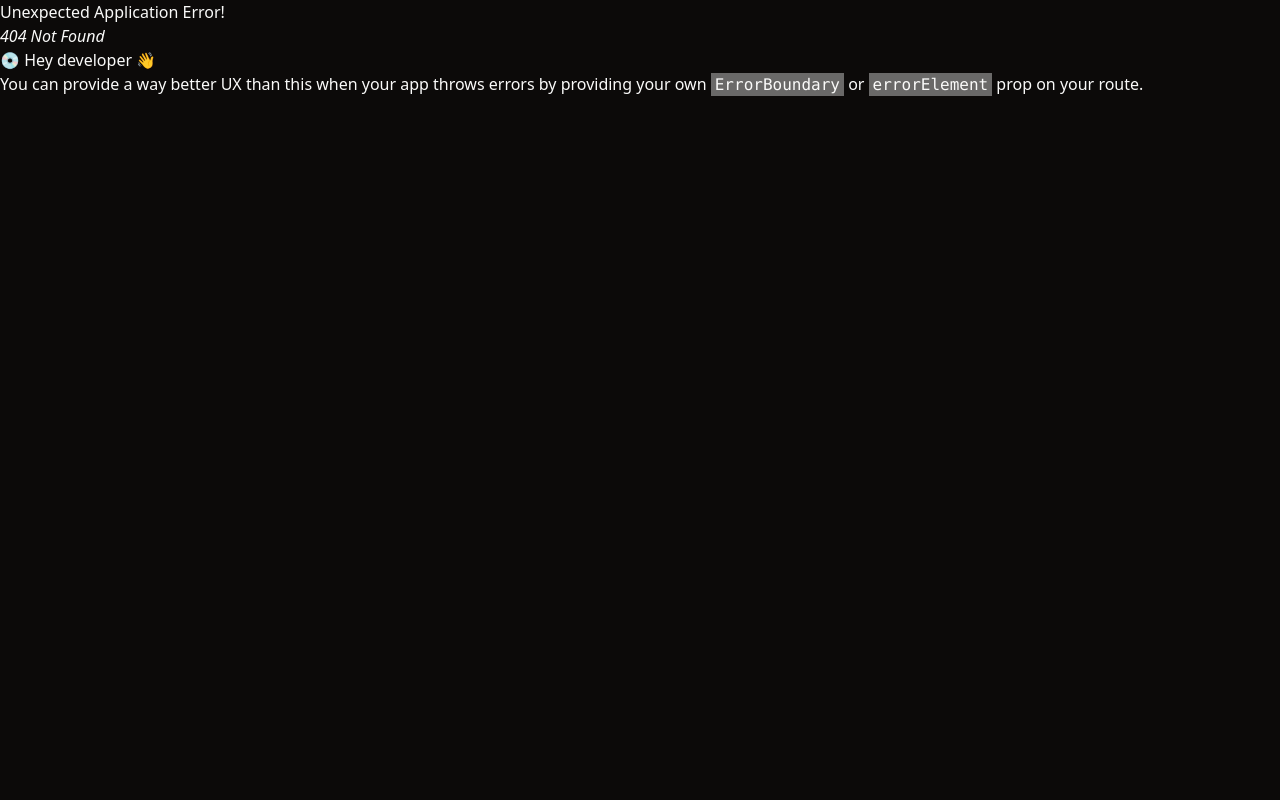
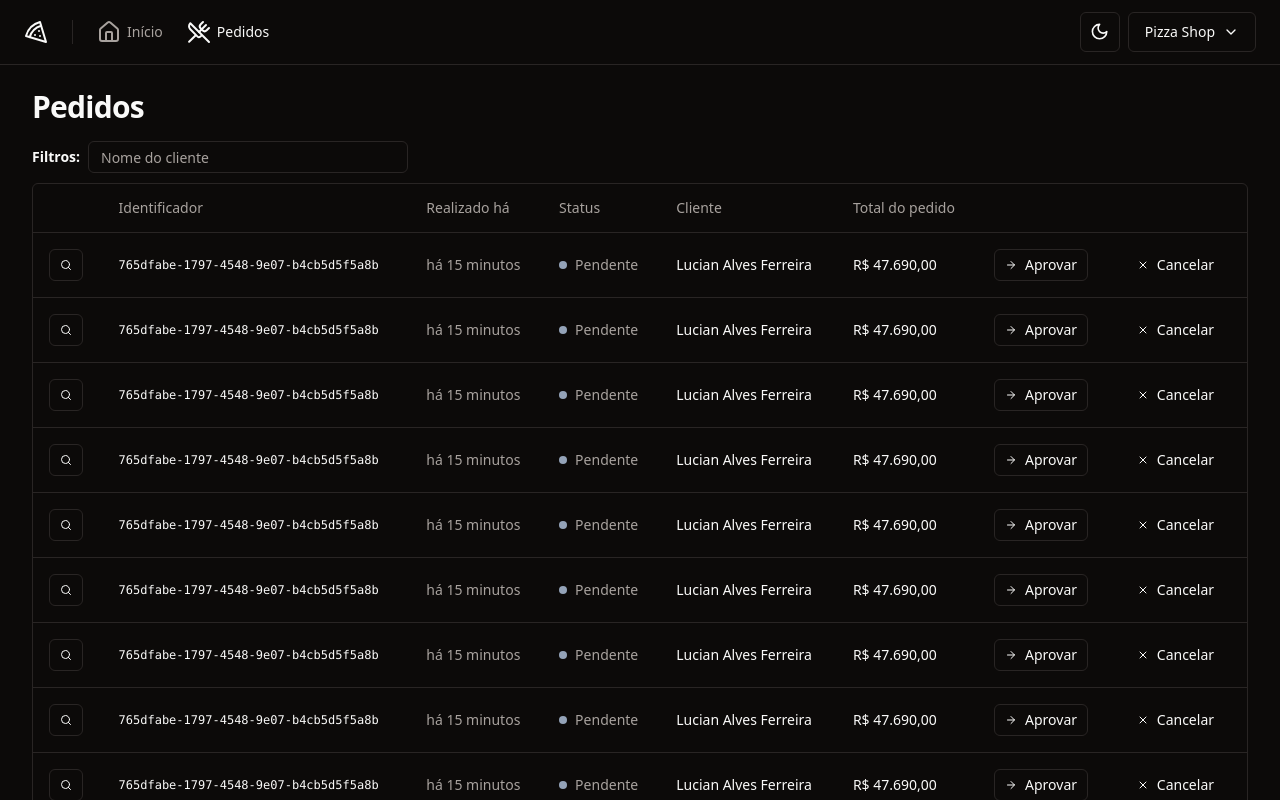
Before and after one commit to lucian-af/laf.pizza.shop, a React (Vite) app: page /orders in a window 1280 px wide. Before the commit this address had no page. Shown: the top 800 px of the page. Built offline with nearby package versions, Linux system fonts and the light colour scheme.

Commit message:
feat(orders): adiciona página para listar pedidos;

```diff
--- /dev/null
+++ b/src/pages/app/orders/orders.tsx
@@ -0,0 +1,112 @@
+import { Button } from '@components/ui/button'
+import { Input } from '@components/ui/input'
+import {
+  Table,
+  TableBody,
+  TableCell,
+  TableHead,
+  TableHeader,
+  TableRow,
+} from '@components/ui/table'
+import { ArrowRight, Search, X } from 'lucide-react'
+import { Helmet } from 'react-helmet-async'
+
+type TableHeaderConfig = {
+  headers: Array<{
+    description: string | null
+    width: string | null
+  }>
+}
+
+export function Orders() {
+  const tableHeaderConfig: TableHeaderConfig = {
+    headers: [
+      { description: null, width: '64' },
+      { description: 'Identificador', width: '140' },
+      { description: 'Realizado há', width: '180' },
+      { description: 'Status', width: '140' },
+      { description: 'Cliente', width: null },
+      { description: 'Total do pedido', width: '140' },
+      { description: null, width: '164' },
+      { description: null, width: '132' },
+    ],
+  }
+
+  return (
+    <>
+      <Helmet title="Pedidos" />
+      <div className="flex flex-col gap-4">
+        <h1 className="text-3xl font-bold tracking-tight">Pedidos</h1>
+      </div>
+      <div className="space-y-2.5">
+        <form className="flex items-center gap-2">
+          <span className="text-sm font-semibold">Filtros:</span>
+          <Input placeholder="Nome do cliente" className="h-8 w-[320px]" />
+        </form>
+
+        <div className="rounded-md border">
+          <Table>
+            <TableHeader>
+              <TableRow>
+                {tableHeaderConfig.headers.map((header) => {
+                  return (
+                    <TableHead
+                      key={header.description}
+                      className={header.width ? `w-[${header.width}px]` : ''}
+                    >
+                      {header.description}
+                    </TableHead>
+                  )
+                })}
+              </TableRow>
+            </TableHeader>
+            <TableBody>
+              {Array.from({ length: 15 }).map((_, i) => {
+                return (
+                  <TableRow key={i}>
+                    <TableCell>
+                      <Button variant="outline" size="xs">
+                        <Search className="h-3 w-3" />
+                        <span className="sr-only">Detalhes do pedido</span>
+                      </Button>
+                    </TableCell>
+                    <TableCell className="font-mono text-xs font-medium">
+                      765dfabe-1797-4548-9e07-b4cb5d5f5a8b
+                    </TableCell>
+                    <TableCell className="text-muted-foreground">
+                      há 15 minutos
+                    </TableCell>
+                    <TableCell>
+                      <div className="flex items-center gap-2">
+                        <span className="h-2 w-2 rounded-full bg-slate-400" />
+                        <span className="font-medium text-muted-foreground">
+                          Pendente
+                        </span>
+                      </div>
+                    </TableCell>
+                    <TableCell className="font-medium">
+                      Lucian Alves Ferreira
+                    </TableCell>
+                    <TableCell className="font-medium">R$ 47.690,00</TableCell>
+                    <TableCell>
+                      <Button variant="outline" size="xs">
+                        <ArrowRight className="mr-2 h-3 w-3" />
+                        Aprovar
+                      </Button>
+                    </TableCell>
+                    <TableCell>
+                      <Button variant="ghost" size="xs">
+                        <X className="mr-2 h-3 w-3" />
+                        Cancelar
+                      </Button>
+                    </TableCell>
+                  </TableRow>
+                )
+              })}
+            </TableBody>
+          </Table>
+        </div>
+      </div>
+    </>
+  )
+}
--- a/src/routes.tsx
+++ b/src/routes.tsx
@@ -1,6 +1,7 @@
 import { AppLayout } from '@pages/_layouts/app'
 import { AuthLayout } from '@pages/_layouts/auth'
 import { Dashboard } from '@pages/app/dashboard'
+import { Orders } from '@pages/app/orders/orders'
 import { SignIn } from '@pages/auth/sign-in'
 import { SignUp } from '@pages/auth/sign-up'
 import { createBrowserRouter } from 'react-router-dom'
@@ -9,7 +10,10 @@ export const router = createBrowserRouter([
   {
     path: '/',
     element: <AppLayout />,
-    children: [{ path: '/', element: <Dashboard /> }],
+    children: [
+      { path: '/', element: <Dashboard /> },
+      { path: '/orders', element: <Orders /> },
+    ],
   },
   {
     path: '/',
```
